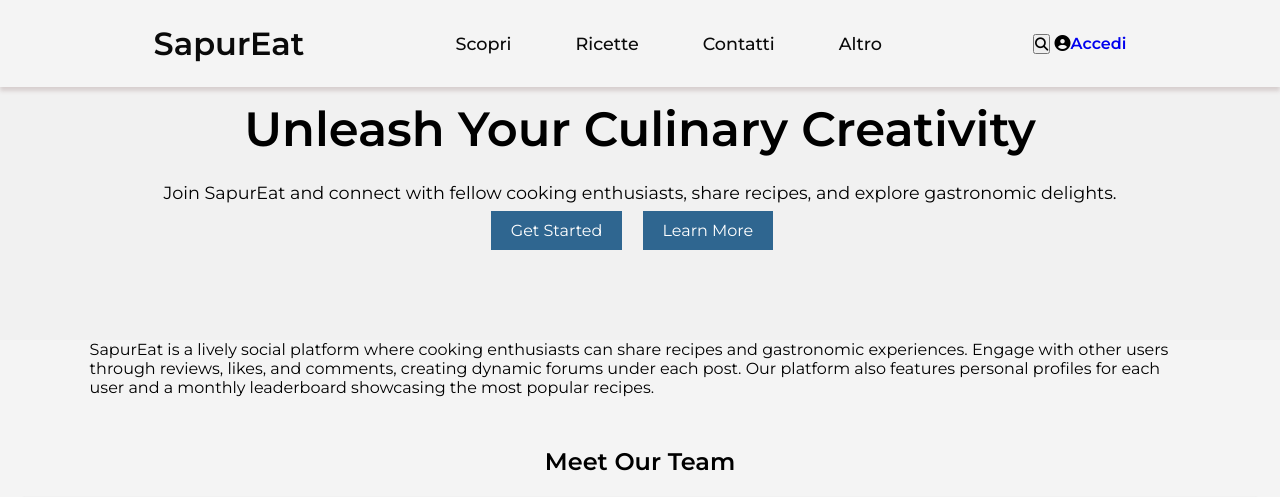
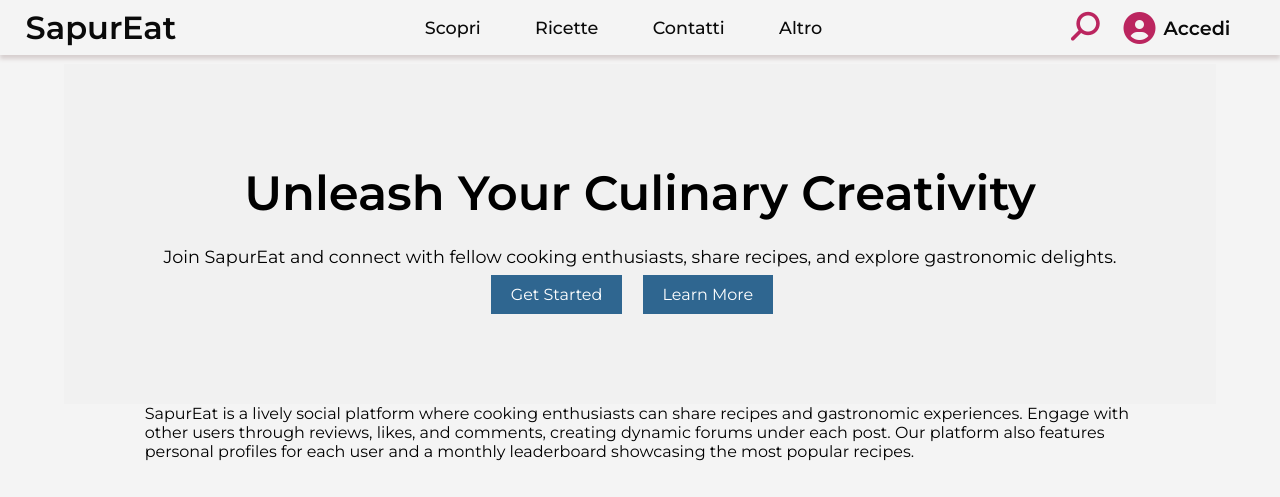
Before and after one commit to partypankes/WebTecnologiesProject, a PHP site: page /AboutUs.php in a window 1280 px wide. Shown: the top 497 px of the page. Run offline with PHP 8.4, Linux system fonts and the light colour scheme; some libraries are stand-ins or nearby versions.

Commit message:
header 1 completato
per utenti non registrati.
-da aggiungere la search bar.

```diff
--- /dev/null
+++ b/_header/css/mainHeader.css
@@ -0,0 +1,169 @@
+/*
+** PSEUDO-CLASS **
+
+** PSEUDO-ELEMENTS **
+::marker
+::first-line
+::first-letter
+::before -> insert some content before the content of an element
+::after -> insert some content after the content of an element
+
+::selection -> matches the portion of an element that is selected by a user
+*/
+header {
+    position: fixed;
+    width: 100%;
+    top: 0;
+    right: 0;
+    left: 0 ; /* ??? */
+    z-index: 1000;
+    background-color: var(--header-color);
+    box-shadow: var(--main-shadow-no-color) #d7cfcf;
+}
+
+.navbar{
+    width: 100%;
+    display: flex;
+    align-items: center;
+    justify-content: space-between;
+    padding: 1rem 10%;
+    transition: all .50s ease;
+}
+
+.logo{
+    color: var(--text-color);
+    font-size: 2rem;
+    font-weight: 600;
+}
+
+.menu{
+    display: flex;
+}
+
+.menu > li {
+    list-style: none;
+}
+
+.menu a{
+    color: var(--text-color);
+    font-size: 1.1rem;
+    font-weight: 500;
+    padding: 0.5rem 0;
+    margin:0 2rem;
+    transition: all .50s ease;
+}
+.menu a:hover {
+    color: var(--main_color);
+    transition: 0.3s ease;
+}
+/*Aggiungere una cosa per far capire in quale delle pagine ci troviamo*/
+
+#search-form{
+    display: none;
+    border: 2px solid red;
+
+    justify-content: center;
+    align-items: center;
+}
+#search-form input{
+    border:0;
+
+    padding: 0.3rem;
+    border-radius: 40px;
+    color:white;
+}
+#search-form input::placeholder{
+    color: red;
+}
+
+.search-button {
+    display: flex;
+    align-items: center;
+    border:0;
+
+}
+.search-icn{
+
+    transform: scaleX(-1);
+    color: var(--main_color);
+    font-size: 1.8rem;
+}
+
+
+.r-side {
+    display: flex;
+    align-items: center;
+}
+.r-side a {
+    margin-right: 1.5rem;
+    margin-left: 1.5rem;
+    color: var(--text-color);
+    font-size: 1.2rem;
+    font-weight: 600;
+    transition: all .50s ease;
+}
+.user {
+    display: flex;
+    align-items: center;
+}
+.user i {
+    color: var(--main_color);
+    font-size: 2rem;
+    margin-right: 0.5rem;
+}
+.r-side a:hover {
+    color: var(--main_color);
+    transition: 0.3s ease;
+}
+#menu-icon {
+    font-size: 2rem;
+    color: var(--main_color);
+    cursor: pointer;
+    z-index: 10001;
+    display: none;
+}
+
+
+@media (max-width: 1280px){
+    .navbar{
+        padding: 0.5rem 2%;
+        transition: .2s;
+    }
+    .menu a{
+        padding: 0.2rem;
+        margin: 0 1.5rem;
+    }
+}
+
+@media (max-width: 1090px){
+    #menu-icon {
+        display: block;
+    }
+    .menu{
+        position: absolute;
+        top: 100%;
+        right: -100%;
+        width: 16.8rem;
+        height: 20vh;
+        background-color: var(--main_color);
+        display: flex;
+        flex-direction: column;
+        justify-content: flex-start;
+        border-radius: 10px;
+        transition: all .50s ease;
+    }
+    .menu a{
+        display: block;
+        margin: 0.8rem 0;
+        padding: 0 1.8rem;
+        transition: all .50s ease;
+    }
+    .menu a:hover{
+        color: #ffffff;
+        transform: translateY(0.4rem);
+    }
+    /*.menu a. pagina attiva*/
+    .menu.open{
+        right: 1%;
+    }
+}
--- /dev/null
+++ b/_header/nonRegistratoHeader.html
@@ -0,0 +1,34 @@
+<link rel="stylesheet" href="../_header/css/mainHeader.css">
+<link rel="stylesheet" href="../global.css">
+<link rel="stylesheet" href="https://cdnjs.cloudflare.com/ajax/libs/font-awesome/6.1.0/css/all.min.css">
+
+<!--Header Utente Non Registrato!-->
+<header>
+    <nav class="navbar">
+
+        <a class="logo" href="#home">SapurEat</a>
+
+        <ul class="menu">
+            <li><a href="#scopri">Scopri</a></li>
+            <li><a href="#ricette">Ricette</a></li>
+            <li><a href="#contatti">Contatti</a></li>
+            <li><a href="#altro">Altro</a></li>
+        </ul>
+
+        <form id="search-form" action="">
+            <input type="text" maxlength="25" value="" placeholder="Scrivi il nome della ricetta da ricercare...">
+            <button  class="search-button" type="submit" name="" aria-label="Cerca">
+                <i class="fa-solid fa-magnifying-glass search-icn"></i>
+            </button>
+        </form>
+
+        <div class="r-side">
+            <div class="search-button"><i id="search-icon" class="fa-solid fa-magnifying-glass search-icn"></i></div>
+            <a class="user" href="#"><i class="fa-solid fa-circle-user"></i>Accedi</a>
+            <i id="menu-icon" class="fa-solid fa-bars"></i>
+        </div>
+
+    </nav>
+</header>
+
+<script type="text/javascript" src="../_header/script/headerScript.js"></script>
--- a/_header/prova.css
+++ /dev/null
@@ -1,77 +0,0 @@
-/*
-** PSEUDO-CLASS **
-
-** PSEUDO-ELEMENTS **
-::marker
-::first-line
-::first-letter
-::before -> insert some content before the content of an element
-::after -> insert some content after the content of an element
-
-::selection -> matches the portion of an element that is selected by a user
-*/
-header {
-    position: fixed;
-    width: 100%;
-    top: 0;
-    right: 0;
-    left: 0 ; /* ??? */
-    z-index: 1000;
-    background-color: var(--header_color);
-    box-shadow: var(--main-shadow-no-color) #d7cfcf;
-}
-
-.navbar{
-    width: 100%;
-    display: flex;
-    align-items: center;
-    justify-content: space-between;
-    padding: 1.5rem 12%;
-    transition: all .50s ease;
-}
-
-.logo{
-    color: var(--main-text-color);
-    font-size: 2rem;
-    font-weight: 600;
-}
-
-.menu{
-    display: flex;
-}
-.menu > li {
-    list-style: none;
-}
-.menu a{
-    color: var(--main-text-color);
-    font-size: 1.1rem;
-    font-weight: 500;
-    padding: 0.5rem 0;
-    margin:0 2rem;
-    transition: all .50s ease;
-}
-.menu a:hover {
-    color: var(--main_color);
-    transition: 0.3s ease;
-}
-/*Aggiungere una cosa per far capire in quale delle pagine ci troviamo*/
-
-
-
-
-.toggle-btn{
-    display: none;
-}
-
-@media (max-width: 768px){
-    .toggle-btn {
-        display: flex;
-    }
-    #hidden-search-btn{
-        display: flex;
-    }
-    .search-container > *, .search-bar button, .search-bar input, .menu{
-        display:none;
-    }
-
-}
--- a/_header/provaheader_1.html
+++ /dev/null
@@ -1,33 +0,0 @@
-<link rel="stylesheet" href="../_header/prova.css">
-<link rel="stylesheet" href="../global.css">
-<link rel="stylesheet" href="https://cdnjs.cloudflare.com/ajax/libs/font-awesome/6.1.0/css/all.min.css">
-
-<!--Header Utente Non Registrato!-->
-<header>
-    <nav class="navbar">
-
-        <a class="logo" href="#home">SapurEat</a>
-
-        <ul class="menu">
-            <li><a href="#scopri">Scopri</a></li>
-            <li><a href="#ricette">Ricette</a></li>
-            <li><a href="#contatti">Contatti</a></li>
-            <li><a href="#altro">Altro</a></li>
-        </ul>
-
-        <div class="r-side">
-            <button type="submit" name="" aria-label="Cerca">
-                <i class="fa-solid fa-magnifying-glass"></i>
-            </button>
-            <i class="fa-solid fa-circle-user"><a href="#login">Accedi</a></i>
-        </div>
-
-        <!--Prenderà il posto dell'elenco superiore-->
-        <div class="toggle-btn">
-            <i class="fa-solid fa-bars"></i>
-        </div>
-
-    </nav>
-
-
-</header>
--- /dev/null
+++ b/_header/script/headerScript.js
@@ -0,0 +1,9 @@
+let menu = document.querySelector('#menu-icon');
+let categories = document.querySelector('.menu');
+
+menu.onclick = ()=> {
+    categories.classList.toggle('open');
+    menu.classList = categories.classList.contains('open') ?
+        'fa-solid fa-xmark' :
+        'fa-solid fa-bars' ;
+}
--- a/aboutUs/AboutUs.php
+++ b/aboutUs/AboutUs.php
@@ -11,7 +11,7 @@
 
 <?php
     //da poter cambiare nel caso l'utente sia registrato o meno
-    include('../_header/provaheader_1.html');
+    include('../_header/nonRegistratoHeader.html');
 ?>
 
 <main>
@@ -38,7 +38,7 @@
       <h2>Meet Our Team</h2>
       <div class="team-members">
         <article class="team-member">
-          <img src="placeholder-profile.jpg" alt="John Doe">
+          <img src="../resources/profile-prova.png" alt="John Doe">
           <h3>John Doe</h3>
           <p>Chef</p>
           <p>John is a talented chef with a passion for creating unique and delicious dishes.</p>
--- a/aboutUs/aboutUs.css
+++ b/aboutUs/aboutUs.css
@@ -1,3 +1,6 @@
+main{
+    margin: 5%;
+}
 
 .intro {
     background-color: #f1f1f1;
--- a/global.css
+++ b/global.css
@@ -5,18 +5,22 @@
     --main_color: #BB255F;
     --color-2: #2F6690;
     --color-3: #3C6997;
-    --bkg-color: #F5F5F5;
-    /*--main-hover-color: #a420d0;*/
-
-    --header_color: #F4F4F4;
-    --main-text-color: #0A0A0A;
+    --bg-color: #F5F5F5;
+    --header-color: #F4F4F4;
+    --text-color: #0A0A0A;
     --main-shadow-no-color: 0px 4px 4px 0px;
 
     font-size: 16px;
 
 }
 
-*{text-decoration-line: none; font-family: 'Montserrat', sans-serif; margin: 0; padding: 0; box-sizing: border-box;}
+*{
+    text-decoration: none;
+    list-style: none;
+    font-family: 'Montserrat', sans-serif;
+    margin: 0;
+    padding: 0;
+    box-sizing: border-box;}
 
 
 html{
```
Also changed, not shown: _header/_header.html (deleted, +0 -12 lines), _header/_headerNonRegistrato.html (deleted, +0 -23 lines).
